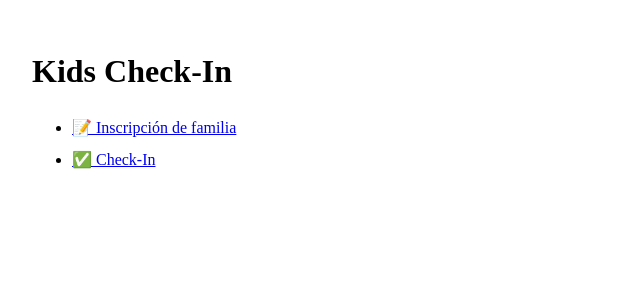
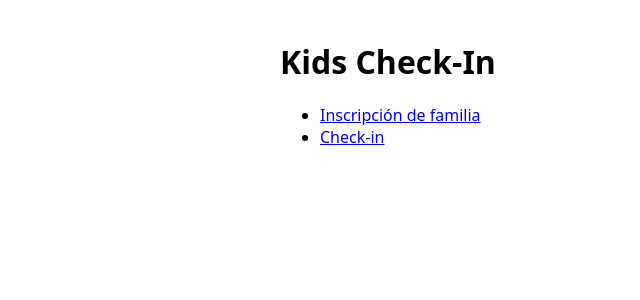
Before and after one commit to firezonekidszone/kids-checkin, a Next.js app: page / in a window 1280 px wide. Shown: the top 300 px of the page, without its empty margins (0-640 px from the left). Built offline with nearby package versions, Linux system fonts and the light colour scheme.

Commit message:
Update page.tsx

```diff
--- a/app/page.tsx
+++ b/app/page.tsx
@@ -1,14 +1,10 @@
 export default function Home() {
   return (
-    <main style={{ padding: 24, maxWidth: 720 }}>
+    <main style={{ maxWidth: 720, margin: '40px auto', fontFamily: 'system-ui, sans-serif' }}>
       <h1>Kids Check-In</h1>
-      <ul style={{ lineHeight: 2 }}>
-        <li>
-          <a href="/kiosk/signup">📝 Inscripción de familia</a>
-        </li>
-        <li>
-          <a href="/kiosk/checkin">✅ Check-In</a>
-        </li>
+      <ul>
+        <li><a href="/kiosk/signup">Inscripción de familia</a></li>
+        <li><a href="/kiosk/checkin">Check-in</a></li>
       </ul>
     </main>
   );
```
